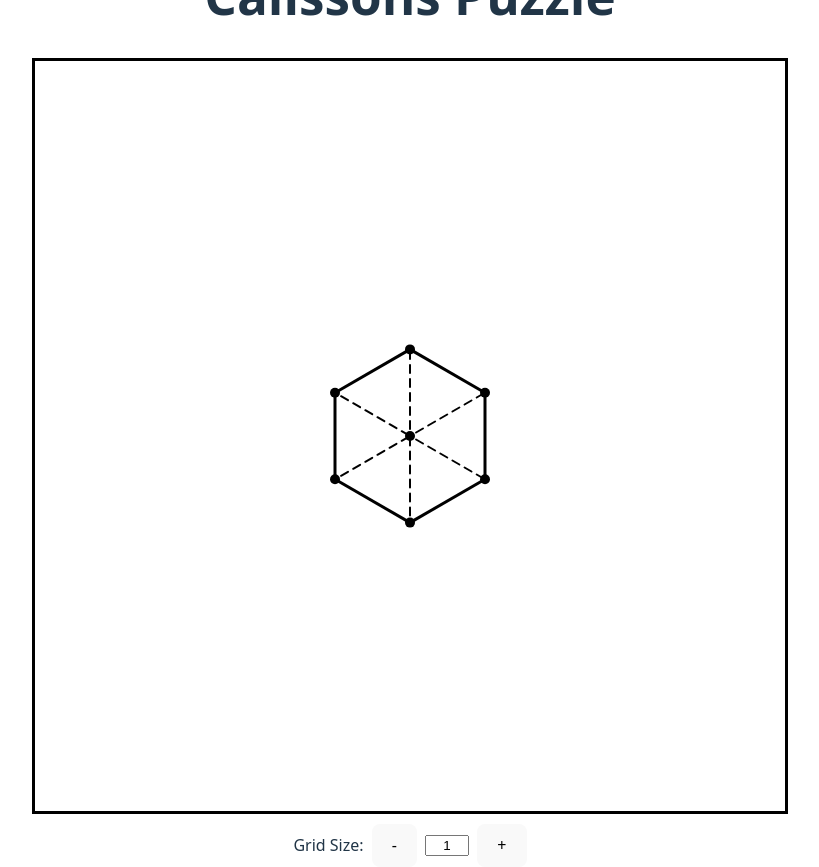
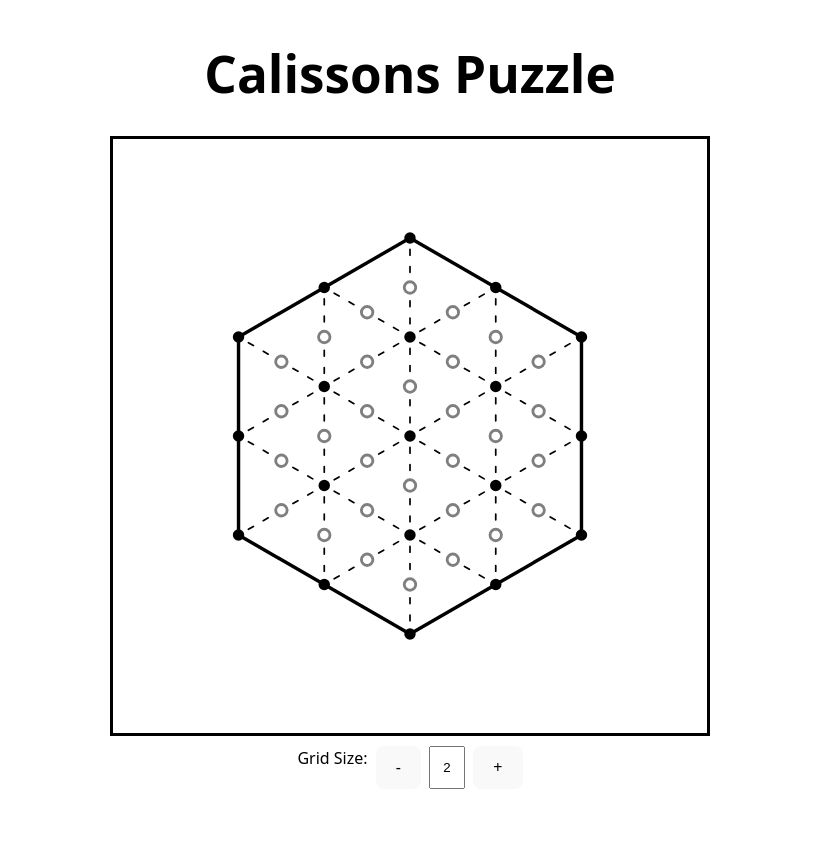
Before and after one commit to beanboot/calissons-puzzle, a React (Vite) app: page / in a window 1280 px wide. Shown: the whole page, without its empty margins (230-1049 px from the left). After the commit the page ends 800 px from the top, so only its background shows below. Built offline with nearby package versions, Linux system fonts and the light colour scheme.

Commit message:
tile logic

```diff
--- a/src/App.css
+++ b/src/App.css
@@ -1,20 +1,40 @@
+* {
+  box-sizing: border-box;
+}
+
 html, body, #root {
+  width: 100%;
   height: 100%;
   margin: 0;
-  padding: 0;
+}
+
+.app {
+  min-height: 100%;
+  width: 100%;
   display: flex;
   justify-content: center;
   align-items: center;
-}
-
-.app {
-  display: flex;
   flex-direction: column;
-  justify-content: center;
-  align-items: center;
+  background-color: white;
 }
 
 .board {
+  width: min(90vw, 600px);
+  height: auto;
+  aspect-ratio: 1 / 1;
   border: 3px solid #000000;
-  margin: auto;
 }
+
+h1 {
+  color: black;
+}
+
+.node {
+  transition: r 0.15s ease, fill 0.15s ease;
+}
+
+.node:hover {
+  fill: red;
+  r: .125;
+  cursor: pointer;
+}
--- a/src/App.tsx
+++ b/src/App.tsx
@@ -17,11 +17,20 @@ function addCubeCoords(a: CubeCoord, b: CubeCoord): CubeCoord {
   }
 }
 
+type CalissonTile = {
+  id: string;
+  cx: number;
+  cy: number;
+  orientation: number;
+};
+
+// type for node values (includes 2D coordinates)
 type NodeValue = CubeCoord & {
   x: number;
   y: number;
 };
 
+// constant for all directional movements that can be made from any coordinate
 const CUBE_DIRECTIONS: CubeCoord[] = [
   {q: 1, r: 0, s: -1},
   {q: 1, r: -1, s: 0},
@@ -31,20 +40,19 @@ const CUBE_DIRECTIONS: CubeCoord[] = [
   {q: 0, r: 1, s: -1},
 ]
 
-const SVG_WIDTH = 750;
-const SVG_HEIGHT = 750;
-const SCALE = 50;
-const X_OFFSET = SVG_WIDTH / 2;
-const Y_OFFSET = SVG_HEIGHT / 2;
-
+// graph building function
 function buildGraph(size: number) {
+  // initialize graph
   const graph = new Graph();
 
   let nextNodeId = 0;
 
+  // iterates through coordinates according to cube size and infers the s coord through axial coordinate system
   for (let q = -size; q <= size; q++) {
     for (let r = -size; r <= size; r++) {
       const s = -q - r;
+
+      // if s is within the size -> create a node for that coodinate with the current node id
       if (Math.abs(s) <= size) {
         const value: NodeValue = {
           q, r, s,
@@ -57,22 +65,27 @@ function buildGraph(size: number) {
     }
   }
 
+  // initializing a new map / index
   const index = new Map<string, Node>();
 
+  // add each node to the map for easy searching
   for (const node of graph.nodes) {
     index.set(`${node.value.q},${node.value.r},${node.value.s}`, node);
   }
 
+  // iterates through all graph nodes and checks each direction to add an edge between node and neighbour
   for (const node of graph.nodes) {
-    for (const dir of CUBE_DIRECTIONS) {
+    for (const [dirIndex, dir] of CUBE_DIRECTIONS.entries()) {
       const target = addCubeCoords({q: node.value.q, r: node.value.r, s: node.value.s}, dir)
+
+      const orientation = dirIndex % 3
 
       const neighbor = index.get(`${target.q},${target.r},${target.s}`);
 
       if (!neighbor) continue;
 
       if (neighbor.id > node.id) {
-        graph.addEdge(node, neighbor);
+        graph.addEdge(node, neighbor, orientation);
       }
     }
   }
@@ -80,50 +93,78 @@ function buildGraph(size: number) {
   return graph;
 }
 
-function DrawGrid({ graph }: { graph: Graph }) {
+// function to visualise graph
+function DrawGrid({ graph, onNodeClick }:
+{ graph: Graph; onNodeClick: (info: {cx: number; cy: number; orientation: number;}) => void }) {
   return (
     <>
+      {/* map applies a function to each element iteratively */}
       {graph.nodes.map((node, i) =>
         node.neighbors.map((n, j) => {
-          if (n.id <= node.id) return null;
+          {/* if neighbour id is less than current node id, it means its already been checked */}
+          if (n[0].id <= node.id) return null;
 
-          if (node.neighbors.length <= 4 && n.neighbors.length <= 4) {
+          {/* checks if node is an edge node and draws a line */}
+          if (node.neighbors.length <= 4 && n[0].neighbors.length <= 4) {
             return (
             <line
               key={`edge-${i}-${j}`}
-              x1={node.value.x * SCALE + X_OFFSET}
-              y1={Y_OFFSET - node.value.y * SCALE}
-              x2={n.value.x * SCALE + X_OFFSET}
-              y2={Y_OFFSET - n.value.y * SCALE}
+              x1={node.value.x}
+              y1={node.value.y}
+              x2={n[0].value.x}
+              y2={n[0].value.y}
               stroke="black"
-              strokeWidth="3"
+              strokeWidth={.06}
             />
             );
+
+          {/* else the node is on the inside, and a dotted line is drawn plus a dot in the middle */}
           } else {
-            return (
+            return ([
             <line
               key={`edge-${i}-${j}`}
-              x1={node.value.x * SCALE + X_OFFSET}
-              y1={Y_OFFSET - node.value.y * SCALE}
-              x2={n.value.x * SCALE + X_OFFSET}
-              y2={Y_OFFSET - n.value.y * SCALE}
+              x1={node.value.x}
+              y1={node.value.y}
+              x2={n[0].value.x}
+              y2={n[0].value.y}
               stroke="black"
-              strokeWidth="2"
+              strokeWidth={.03}
+              strokeDasharray=".1 .2"
+              strokeDashoffset={.1}
               strokeLinecap="round"
-              strokeDasharray="8 6"
-              strokeDashoffset="7"
+            />,
+
+            // calisson tile interactive node
+            <circle
+              key={`circle-${i}-${j}`}
+              className="node"
+              cx={((node.value.x + n[0].value.x) / 2)}
+              cy={((node.value.y + n[0].value.y) / 2)}
+              r=".1"
+              stroke="black"
+              strokeWidth={.05}
+              strokeOpacity={0.5}
+              fill="white"
+              onClick={() =>
+                onNodeClick({
+                  cx: (node.value.x + n[0].value.x) / 2,
+                  cy: (node.value.y + n[0].value.y) / 2,
+                  orientation: n[1]
+                })
+              }
             />
-            );
+            ]);
           }
           })
       )}
 
+      {/* draws a dot for every node */}
       {graph.nodes.map((node, i) => (
         <circle
           key={i}
-          cx={node.value.x * SCALE + X_OFFSET}
-          cy={Y_OFFSET - node.value.y * SCALE}
-          r={5}
+          cx={node.value.x}
+          cy={node.value.y}
+          r=".1"
           fill="black"
         />
       ))}
@@ -132,22 +173,55 @@ function DrawGrid({ graph }: { graph: Graph }) {
 }
 
 export default function App() {
-  const [gridSize, setGridSize] = useState(1);
+  // sets default grid size
+  const [gridSize, setGridSize] = useState(2);
+
+  const [tiles, setTiles] = useState<CalissonTile[]>([]);
+
+  function handleNodeClick({cx, cy, orientation}:
+  {
+    cx: number;
+    cy: number;
+    orientation: number;
+  }) {
+    setTiles(prev => [
+      ...prev,
+      {
+        id: `${cx},${cy},${orientation}`,
+        cx,
+        cy,
+        orientation,
+      },
+    ]);
+  }
+
+  console.log("tiles:", tiles);
+
+  // calls the buildGraph function
   const graph = buildGraph(gridSize);
 
-  const clamp = (n: number) => Math.max(1, Math.min(4, Math.floor(n)));
+  // limits the grid size to 4
+  const clamp = (n: number) => Math.max(2, Math.min(4, Math.floor(n)));
+
+  const R = gridSize + 1;
+  const width = 3 * R;
+  const height = Math.sqrt(3) * 2 * R;
 
   return (
     <div className="app">
 
-    <h1>Calissons Puzzle</h1>
+      <h1 className="h1">Calissons Puzzle</h1>
 
-    <svg width={SVG_WIDTH} height={SVG_HEIGHT} className="board">
-      <DrawGrid graph={graph}/>
+      <svg
+        viewBox={`${-width / 2} ${-height / 2} ${width} ${height}`}
+        preserveAspectRatio="xMidYMid meet"
+        className="board"
+      >
+        <DrawGrid graph={graph} onNodeClick={handleNodeClick}/>
       </svg>
 
       <div style={{ marginTop: "10px", display: "flex", alignItems: "center", gap: 8 }}>
-      <label style={{ display: "flex", alignItems: "center", gap: 8 }}>
+        <label style={{ display: "flex", flexDirection: "row", gap: 8, color: "black" }}>
           Grid Size:
           <button
             type="button"
@@ -160,12 +234,6 @@ export default function App() {
           <input
             type="text"
             value={String(gridSize)}
-          onChange={(e) => {
-            const n = Number(e.target.value);
-            if (!Number.isNaN(n)) {
-              setGridSize(clamp(n));
-            }
-          }}
             readOnly
             tabIndex={-1}
             onMouseDown={(e) => e.preventDefault()}
@@ -181,7 +249,6 @@ export default function App() {
           </button>
         </label>
       </div>
-
     </div>
   );
 }
--- a/src/Graph.ts
+++ b/src/Graph.ts
@@ -12,8 +12,8 @@ export class Graph {
     this.nodes.push(node);
   }
 
-  addEdge(source: Node, destination: Node) {
-    source.addNeighbor(destination);
-    destination.addNeighbor(source);
+  addEdge(source: Node, destination: Node, orientation: number) {
+    source.addNeighbor(destination, orientation);
+    destination.addNeighbor(source, orientation);
   }
 }
--- a/src/Node.ts
+++ b/src/Node.ts
@@ -1,7 +1,7 @@
 export class Node {
   id: number;
   value: any;
-  neighbors: Node[];
+  neighbors: [Node, number][]
 
   constructor(id: number, value: any) {
     this.id = id;
@@ -9,7 +9,7 @@ export class Node {
     this.neighbors = [];
   }
 
-  addNeighbor(node: Node) {
-    this.neighbors.push(node);
+  addNeighbor(node: Node, orientation: number) {
+    this.neighbors.push([node, orientation]);
   }
 }
```
Lines whose indentation alone changed are shown as unchanged.
